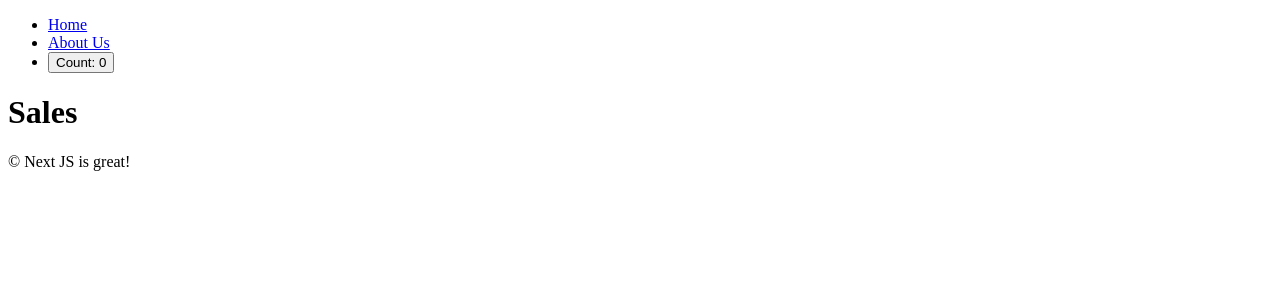
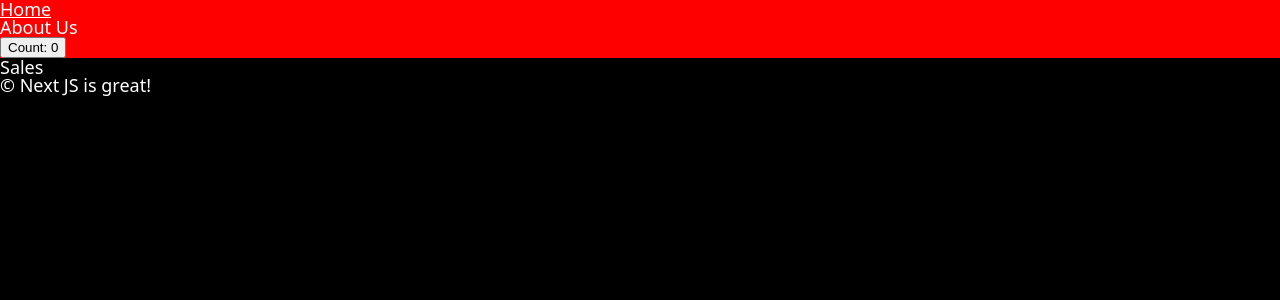
Before and after one commit to Jeongjjuna/gongcha, a Next.js app in the folder basic/: page /about-us/company/jobs/sales in a window 1280 px wide. Shown: the top 300 px of the page. Built offline with nearby package versions, Linux system fonts and the light colour scheme.

Commit message:
feat: module.css 적용하기

```diff
--- a/basic/app/layout.tsx
+++ b/basic/app/layout.tsx
@@ -1,3 +1,4 @@
+import "../styles/global.css"
 import Navigation from "../components/navigation"
 
 export const metadata = {
--- a/basic/components/navigation.tsx
+++ b/basic/components/navigation.tsx
@@ -3,6 +3,7 @@
 import Link from "next/link";
 import { usePathname } from "next/navigation";
 import { useState } from "react";
+import styles from "../styles/navigation.module.css"
 
 export default function Navigation() {
 
@@ -10,8 +11,8 @@
     const [count, setCount] = useState(0);
 
     return (
-        <nav>
-            <ul>
+        <nav className={styles.nav}>
+            <ul className={styles.list}>
                 <li>
                     <Link href="/">Home</Link> {pathname === "/" && <span>👈</span>}
                 </li>
--- /dev/null
+++ b/basic/styles/global.css
@@ -0,0 +1,157 @@
+html,
+body,
+div,
+span,
+applet,
+object,
+iframe,
+h1,
+h2,
+h3,
+h4,
+h5,
+h6,
+p,
+blockquote,
+pre,
+a,
+abbr,
+acronym,
+address,
+big,
+cite,
+code,
+del,
+dfn,
+em,
+img,
+ins,
+kbd,
+q,
+s,
+samp,
+small,
+strike,
+strong,
+sub,
+sup,
+tt,
+var,
+b,
+u,
+i,
+center,
+dl,
+dt,
+dd,
+ol,
+ul,
+li,
+fieldset,
+form,
+label,
+legend,
+table,
+caption,
+tbody,
+tfoot,
+thead,
+tr,
+th,
+td,
+article,
+aside,
+canvas,
+details,
+embed,
+figure,
+figcaption,
+footer,
+header,
+hgroup,
+menu,
+nav,
+output,
+ruby,
+section,
+summary,
+time,
+mark,
+audio,
+video {
+    margin: 0;
+    padding: 0;
+    border: 0;
+    font-size: 100%;
+    font: inherit;
+    vertical-align: baseline;
+}
+
+/* HTML5 display-role reset for older browsers */
+article,
+aside,
+details,
+figcaption,
+figure,
+footer,
+header,
+hgroup,
+menu,
+nav,
+section {
+    display: block;
+}
+
+body {
+    line-height: 1;
+}
+
+ol,
+ul {
+    list-style: none;
+}
+
+blockquote,
+q {
+    quotes: none;
+}
+
+blockquote:before,
+blockquote:after,
+q:before,
+q:after {
+    content: "";
+    content: none;
+}
+
+table {
+    border-collapse: collapse;
+    border-spacing: 0;
+}
+
+body {
+    font-family:
+        system-ui,
+        -apple-system,
+        BlinkMacSystemFont,
+        "Segoe UI",
+        Roboto,
+        Oxygen,
+        Ubuntu,
+        Cantarell,
+        "Open Sans",
+        "Helvetica Neue",
+        sans-serif;
+    background-color: black;
+    color: white;
+    font-size: 18px;
+}
+
+a {
+    color: inherit;
+    text-decoration: none;
+}
+
+a:hover {
+    text-decoration: underline;
+}
--- /dev/null
+++ b/basic/styles/navigation.module.css
@@ -0,0 +1,14 @@
+.nav {
+    background-color: red;
+    padding: 50px, 100px;
+}
+
+/* .nav ul {
+    display: flex;
+    flex-direction: column;
+} */
+
+.list {
+    display: flex;
+    flex-direction: column;
+}
```
